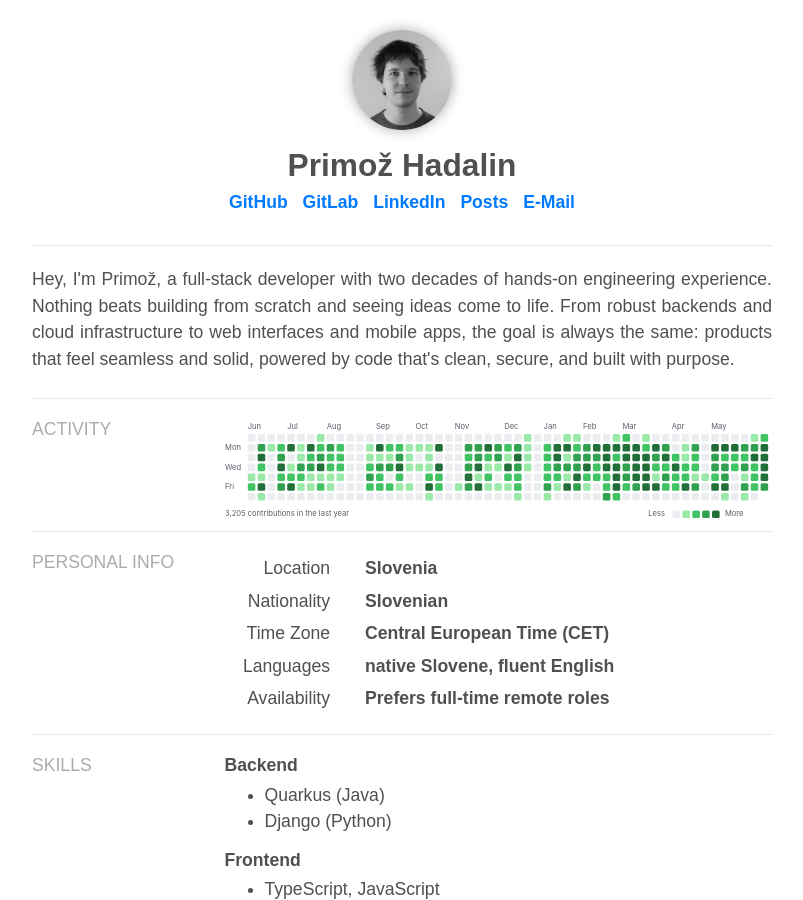
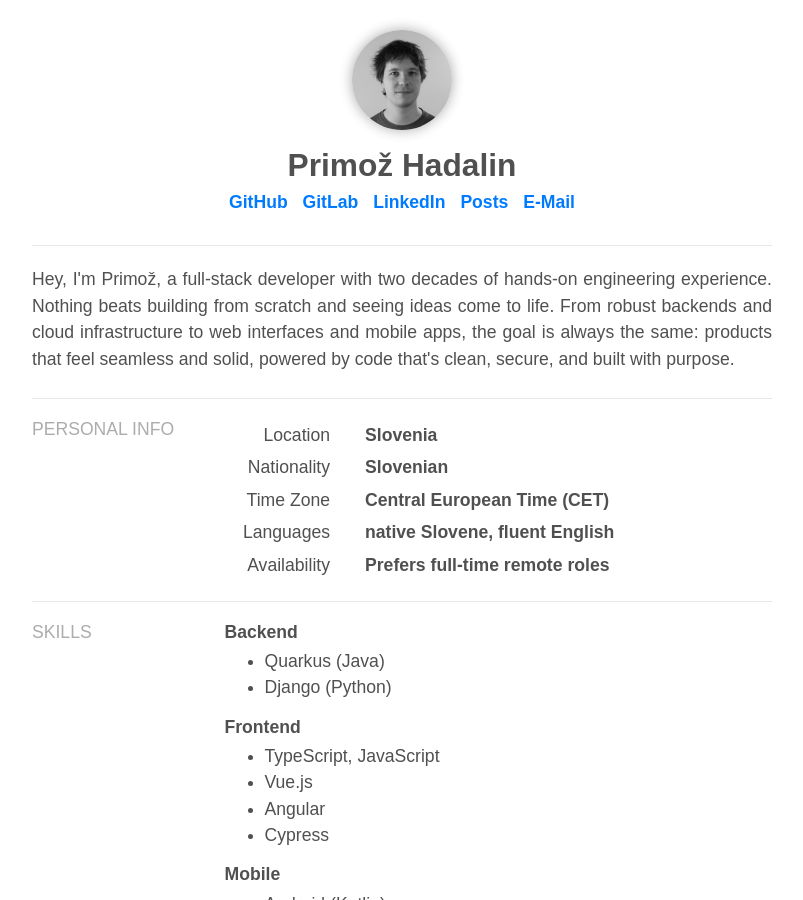
Before and after one commit to hadalin/hadalin.github.io, a Jekyll site: the page built from index.html, in a window 1280 px wide and 900 px high. Shown: the whole window, without its empty margins (238-1041 px from the left). Built offline with Jekyll 4.4.1, drawn with Linux system fonts in a browser that asks for light colours; some web fonts are replaced; Markdown is read by kramdown in place of the engine named in the settings.

Commit message:
Move activity graph below the fold and drop total count

```diff
--- a/index.html
+++ b/index.html
@@ -69,17 +69,6 @@
                     mobile apps, the goal is always the same: products that feel seamless and solid, powered by code that's clean,
                     secure, and built with purpose.
                 </p>
-            </div>
-        </div>
-
-        <hr class="d-print-none">
-
-        <div class="row d-print-none">
-            <div class="col-12 col-sm-3">
-                <h2 class="section-title">Activity</h2>
-            </div>
-            <div class="col-12 col-sm-9 activity">
-                <img src="{{ '/assets/img/contributions.svg' | relative_url }}" alt="Combined GitHub and GitLab contributions over the last year">
             </div>
         </div>
 
@@ -339,6 +328,17 @@
             </div>
         </div>
 
+        <hr class="d-print-none">
+
+        <div class="row d-print-none">
+            <div class="col-12 col-sm-3">
+                <h2 class="section-title">Activity</h2>
+            </div>
+            <div class="col-12 col-sm-9 activity">
+                <img src="{{ '/assets/img/contributions.svg' | relative_url }}" alt="Combined GitHub and GitLab contributions over the last year" title="Combined GitHub and GitLab contributions over the last year">
+            </div>
+        </div>
+
         <hr>
 
         <div class="row">
```
Also changed, not shown: assets/img/contributions.svg, 1 other file.
